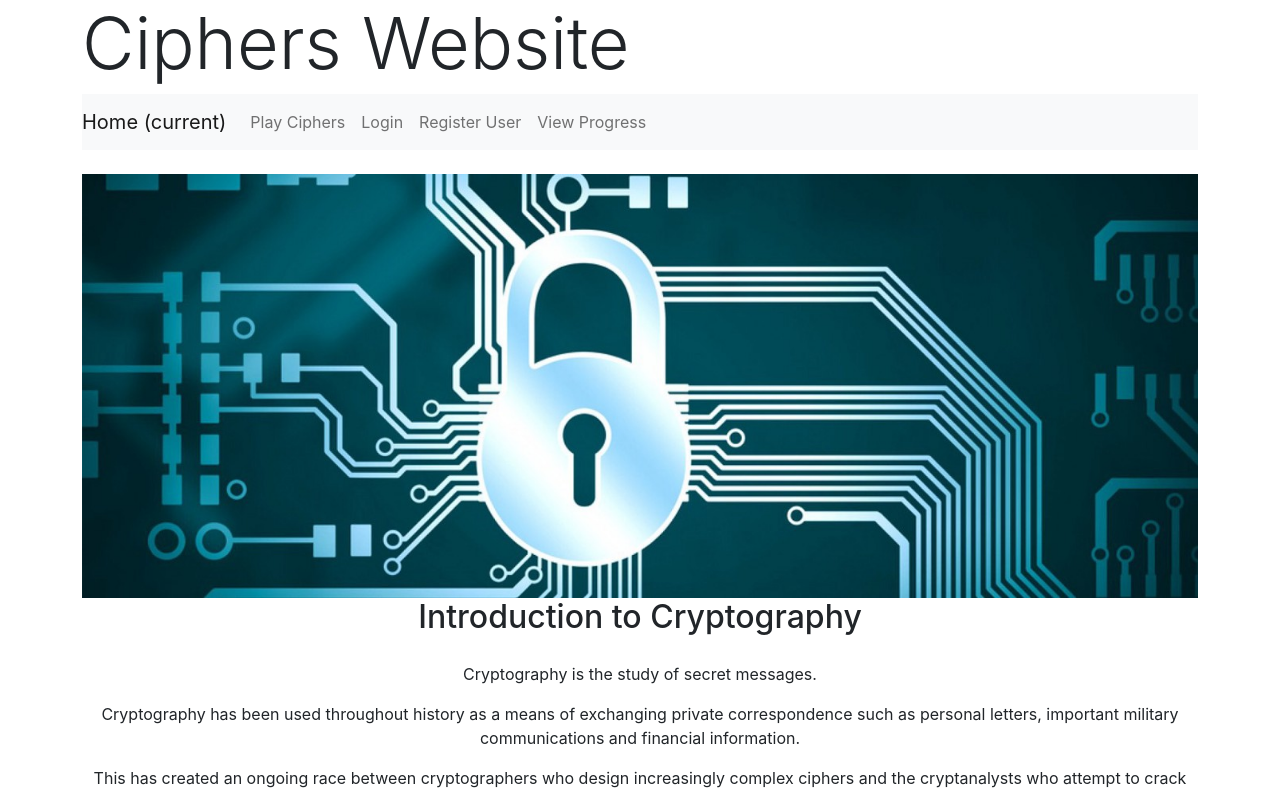
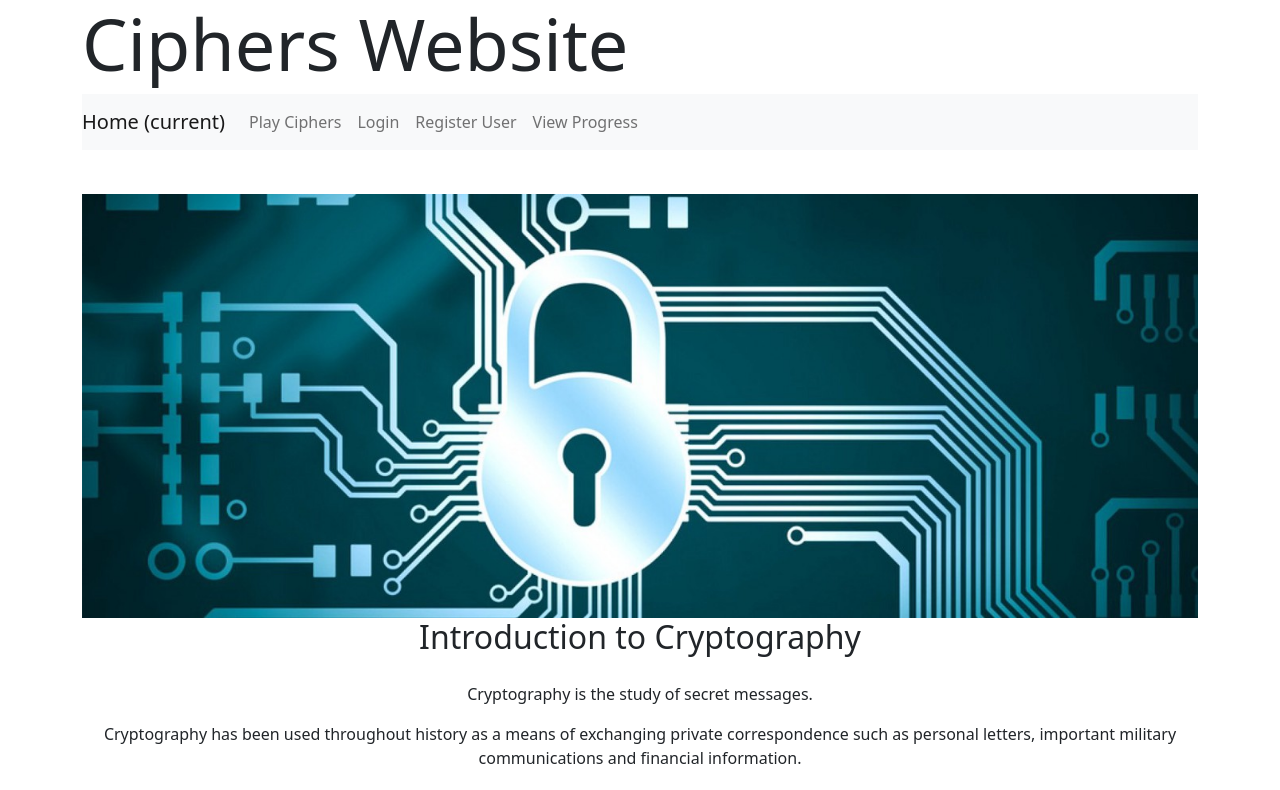
Before and after one commit to cdiaz-stac/Cipher-Project-Front-End, a React (Create React App) app: page / in a window 1280 px wide. Shown: the top 790 px of the page. Built offline with nearby package versions, Linux system fonts and the light colour scheme.

Commit message:
Updated header.js and app.js

```diff
--- a/src/App.js
+++ b/src/App.js
@@ -3,6 +3,8 @@ import { Route, Routes } from 'react-router-dom';
 import Footer from './Components/Footer';
 import Header from './Components/Header';
 import Home from './Components/Home';
+import CyphersSingle  from './Components/CyphersSingle';
+import CyphersTable from './Components/CyphersTable';
 
 function App() {
   return (
@@ -10,10 +12,15 @@ function App() {
       <div className='content-wrap'>
         <Header/>
 
+        <div style={{height: "20px"}}></div>
+
         <Routes>
           <Route path="/" element={ <Home/> } exact />
-          {/* <Route path="/view" element={ <ViewCategories/> } /> */}
-          {/* <Route path="/add" element={ <CreateCypher/> } /> */}
+          <Route path ="/cyphers" element={<CyphersTable/>} exact />
+          <Route path = "/cyphers/:id" element={<CyphersSingle/>}/>
+          <Route path = "/login" element={<login/>}/>
+          <Route path = "/Register" element={<register/>}/>
+          <Route path = "/Progress" element={<progress/>}/>
         </Routes>
 
 
--- a/src/Components/Header.js
+++ b/src/Components/Header.js
@@ -7,7 +7,7 @@ const Header = () => {
       <h1 className="display-2">Ciphers Website</h1>
 
       <nav class="navbar navbar-expand-lg navbar-light bg-light">
-        <a class="navbar-brand" href="#">
+        <a class="navbar-brand" href="/">
           Home <span class="sr-only">(current)</span>
         </a>
         <button
@@ -24,24 +24,24 @@ const Header = () => {
         <div class="collapse navbar-collapse" id="navbarText">
           <ul class="navbar-nav mr-auto">
             <li class="nav-item active">
-              <a class="nav-link" href="#">
+              <Link class="nav-link" to='/cyphers'>
                 Play Ciphers
-              </a>
+              </Link>
             </li>
             <li class="nav-item">
-              <a class="nav-link" href="#">
+              <Link class="nav-link" to="/cyphers:id">
                 Login
-              </a>
+              </Link>
             </li>
             <li class="nav-item">
-              <a class="nav-link" href="#">
+              <Link class="nav-link" to="/register">
                 Register User
-              </a>
+              </Link>
             </li>
             <li class="nav-item">
-              <a class="nav-link" href="#">
+              <Link class="nav-link" to="/progress">
                 View Progress
-              </a>
+              </Link>
             </li>
           </ul>
           {/* <span class="navbar-text">Navbar text with an inline element</span> */}
--- a/src/index.css
+++ b/src/index.css
@@ -1,13 +1,3 @@
-body {
-  margin: 0;
-  font-family: -apple-system, BlinkMacSystemFont, 'Segoe UI', 'Roboto', 'Oxygen',
-    'Ubuntu', 'Cantarell', 'Fira Sans', 'Droid Sans', 'Helvetica Neue',
-    sans-serif;
-  -webkit-font-smoothing: antialiased;
-  -moz-osx-font-smoothing: grayscale;
+.btn{
+    margin: 2px;
 }
-
-code {
-  font-family: source-code-pro, Menlo, Monaco, Consolas, 'Courier New',
-    monospace;
-}
```
